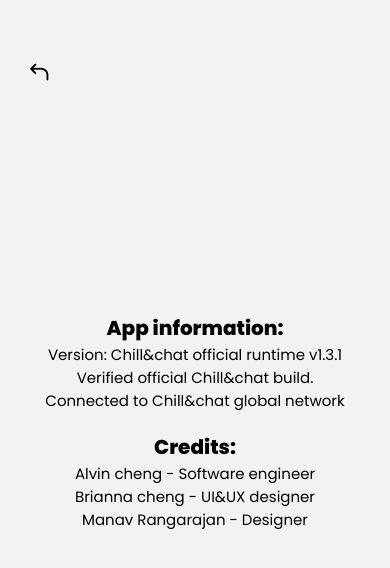
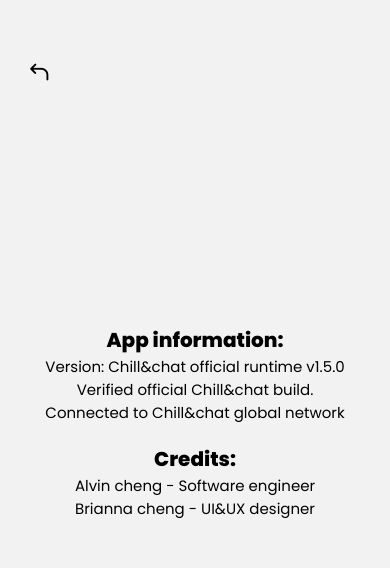
Before and after one commit to Chillandchat/mobile, a React Native app: screen /information in a window 390 px wide. Shown: the top 568 px of the page. Built offline with nearby package versions, Linux system fonts and the light colour scheme.

Commit message:
Update Information.tsx

```diff
--- a/src/screens/Information.tsx
+++ b/src/screens/Information.tsx
@@ -44,7 +44,7 @@ const Information: React.FC<any> = () => {
       </TouchableOpacity>
       <Text style={style.tittle}>App information:</Text>
       <Text style={style.text}>
-        Version: Chill&chat official runtime v1.3.1
+        Version: Chill&chat official runtime v1.5.0
       </Text>
       <Text style={style.text}>Verified official Chill&chat build.</Text>
       <Text style={style.text}>Connected to Chill&chat global network</Text>
@@ -52,7 +52,6 @@ const Information: React.FC<any> = () => {
       <Text style={style.tittle}>Credits:</Text>
       <Text style={style.text}>Alvin cheng - Software engineer</Text>
       <Text style={style.text}>Brianna cheng - UI&UX designer</Text>
-      <Text style={style.text}>Manav Rangarajan - Designer</Text>
     </View>
   );
 };
```
